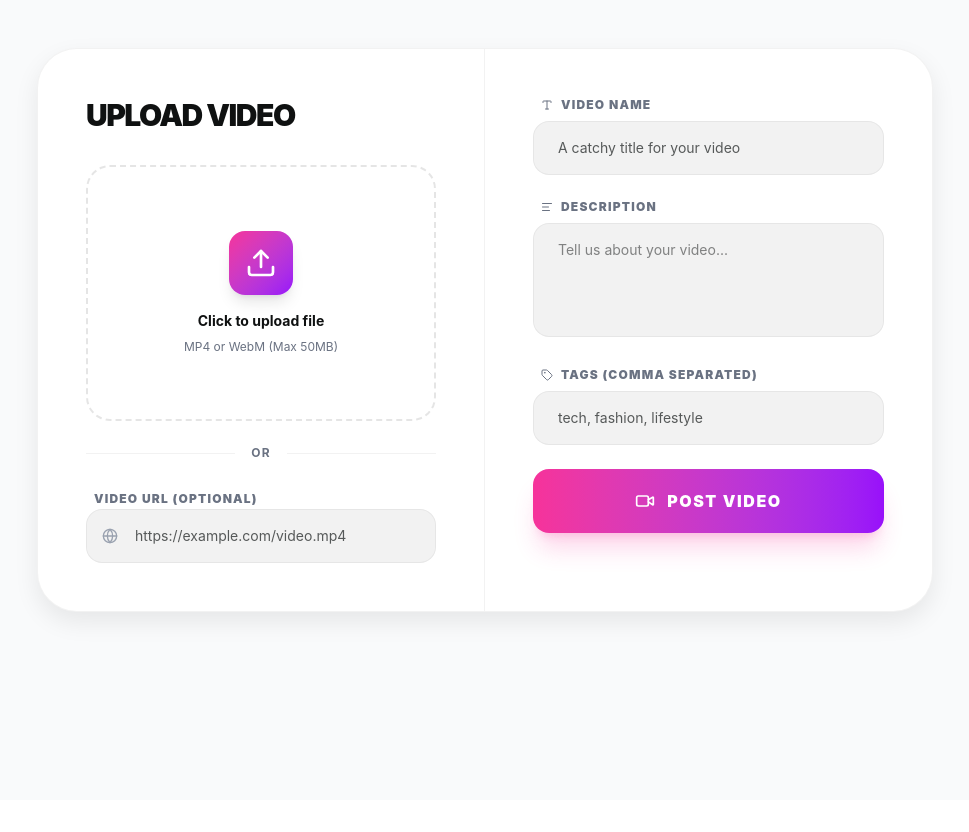
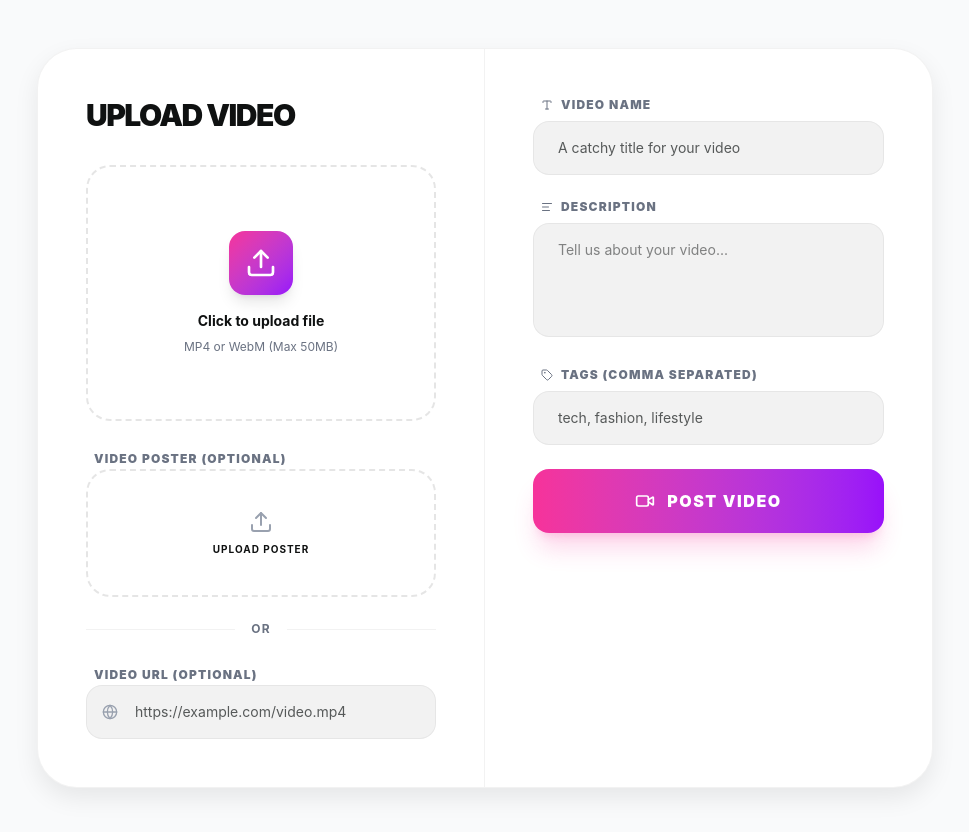
Before and after one commit to mazhar-devx/frontend_shophub, a React (Vite) app: page /upload-video in a window 1280 px wide. Shown: the top 832 px of the page, without its empty margins (155-1124 px from the left). Before the commit the page ends 800 px from the top, so only its background shows below. Built offline with nearby package versions, Linux system fonts and the light colour scheme; no server answers.

Commit message:
feat: video poster upload and better tag support

```diff
--- a/src/pages/VideoUpload.jsx
+++ b/src/pages/VideoUpload.jsx
@@ -7,8 +7,10 @@ import api from "../services/api";
 
 export default function VideoUpload() {
   const [videoFile, setVideoFile] = useState(null);
+  const [thumbnailFile, setThumbnailFile] = useState(null);
   const [videoUrl, setVideoUrl] = useState("");
   const [preview, setPreview] = useState(null);
+  const [thumbPreview, setThumbPreview] = useState(null);
   const [name, setName] = useState("");
   const [description, setDescription] = useState("");
   const [tags, setTags] = useState("");
@@ -29,6 +31,15 @@ export default function VideoUpload() {
       setVideoUrl("");
       const url = URL.createObjectURL(file);
       setPreview(url);
+    }
+  };
+
+  const handleThumbChange = (e) => {
+    const file = e.target.files[0];
+    if (file) {
+      setThumbnailFile(file);
+      const url = URL.createObjectURL(file);
+      setThumbPreview(url);
     }
   };
 
@@ -55,6 +66,11 @@ export default function VideoUpload() {
       } else {
         formData.append("videoUrl", videoUrl);
       }
+
+      if (thumbnailFile) {
+        formData.append("thumbnailFile", thumbnailFile);
+      }
+
       formData.append("name", name);
       formData.append("description", description);
       formData.append("tags", tags);
@@ -109,6 +125,34 @@ export default function VideoUpload() {
                            <X className="w-4 h-4" />
                         </button>
                       )}
+                   </div>
+                </div>
+
+                {/* Thumbnail Upload */}
+                <div className="space-y-2">
+                   <label className="text-xs font-black text-gray-500 uppercase tracking-widest ml-2">Video Poster (Optional)</label>
+                   <div className="relative group">
+                      <input
+                        type="file"
+                        accept="image/*"
+                        onChange={handleThumbChange}
+                        className="absolute inset-0 w-full h-full opacity-0 cursor-pointer z-10"
+                      />
+                      <div className={`h-32 border-2 border-dashed rounded-3xl flex flex-col items-center justify-center transition-all ${thumbnailFile ? 'border-purple-500 bg-purple-500/5' : 'border-black/10 dark:border-white/10 group-hover:border-purple-500 group-hover:bg-purple-500/5'}`}>
+                         {thumbPreview ? (
+                            <img src={thumbPreview} className="w-full h-full object-cover rounded-3xl" />
+                         ) : (
+                            <div className="flex flex-col items-center">
+                               <Upload className="w-6 h-6 text-gray-400 mb-2" />
+                               <span className="text-[10px] font-bold dark:text-white uppercase tracking-widest">Upload Poster</span>
+                            </div>
+                         )}
+                         {thumbnailFile && (
+                           <button onClick={() => {setThumbnailFile(null); setThumbPreview(null);}} className="absolute top-2 right-2 p-1.5 bg-black/60 text-white rounded-full hover:bg-red-500 z-20">
+                              <X className="w-3 h-3" />
+                           </button>
+                         )}
+                      </div>
                    </div>
                 </div>
 
--- a/src/pages/WatchMe.jsx
+++ b/src/pages/WatchMe.jsx
@@ -95,6 +95,7 @@ const VideoCard = ({ video, isActive }) => {
       <video
         ref={videoRef}
         src={video.videoUrl}
+        poster={video.thumbnailUrl ? getProductImageUrl(video.thumbnailUrl) : undefined}
         loop
         muted
         playsInline
```
